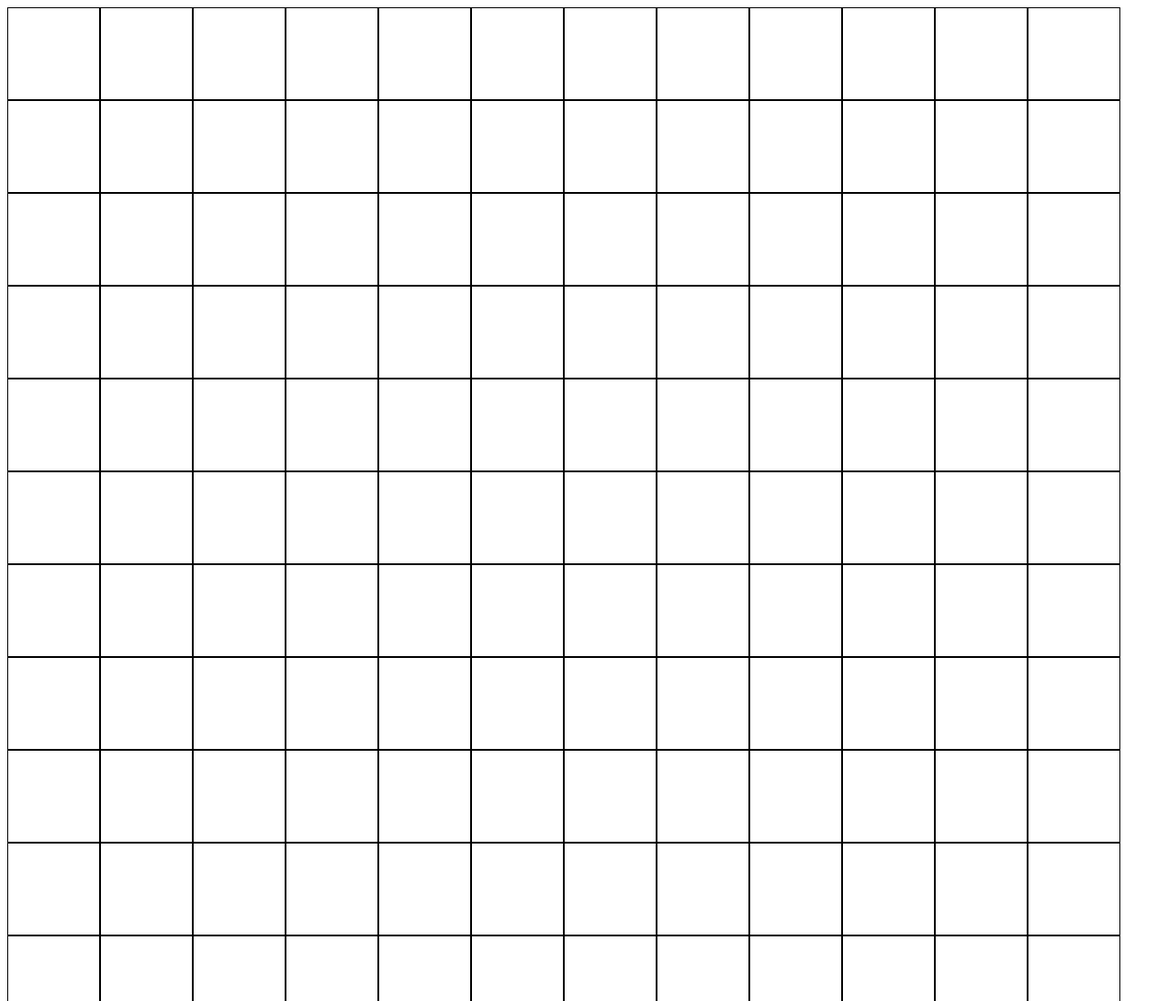
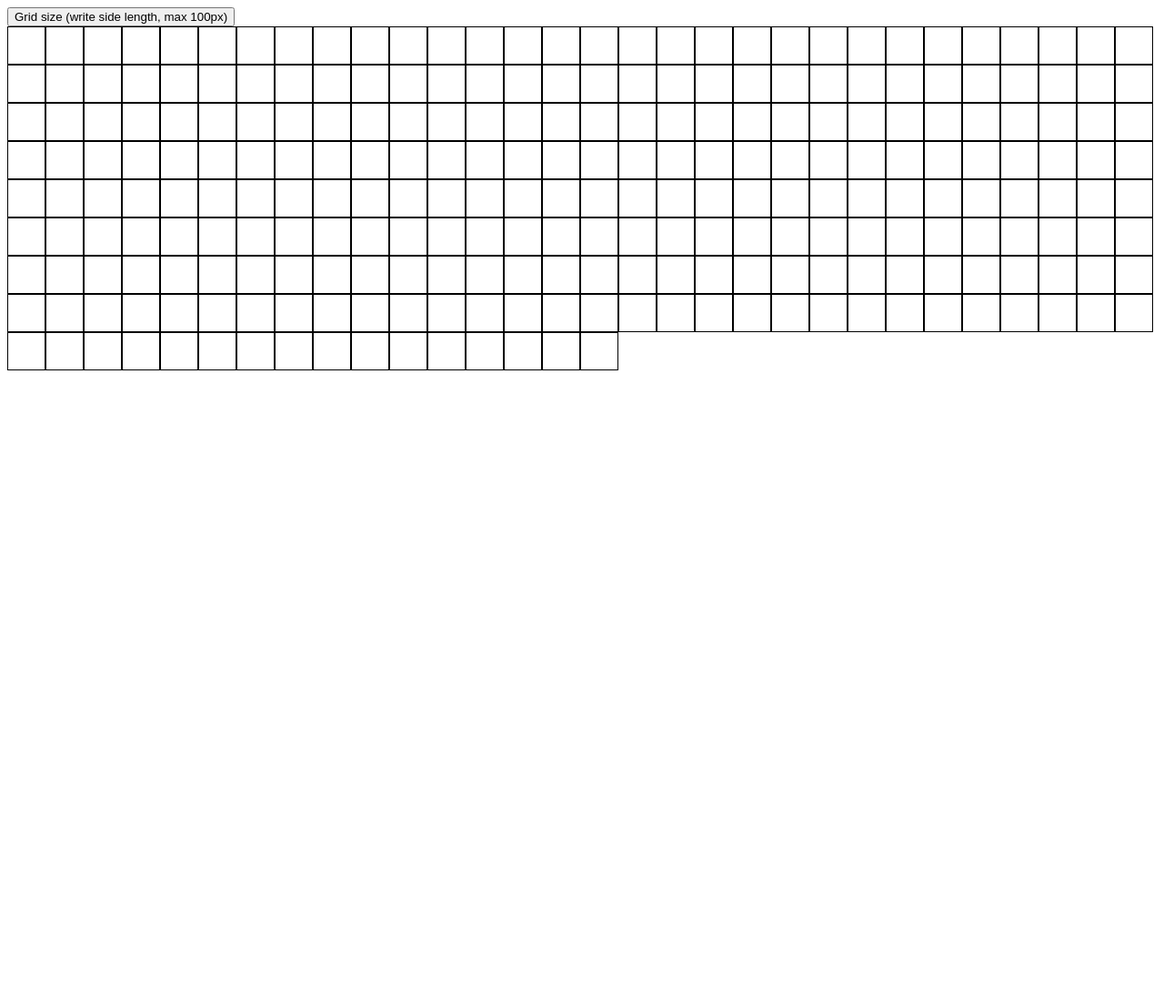
Before and after one commit to fbragee/etch-a-sketch, a plain HTML site: page index.html in a window 1280 px wide. Shown: the top 1100 px of the page at 91% size. After the commit the page ends 800 px from the top, so only its background shows below. Drawn offline with Linux system fonts and the light colour scheme.

Commit message:
Basic funtionality of the program

```diff
--- a/app.js
+++ b/app.js
@@ -1,11 +1,11 @@
 const container = document.querySelector('.container');
+const button = document.querySelector('button');
 
 for (let i = 0; i < 256; i++) {
 	let div = document.createElement('div');
 	div.className = 'box';
 	container.append(div);
+	div.addEventListener('mouseover', () => {
+		div.style.backgroundColor = 'black';
+	});
 }
-
-const box = document.querySelector('.box');
-
-box.addEventListener('hover', () => {});
--- a/index.html
+++ b/index.html
@@ -7,6 +7,7 @@
 		<link rel="stylesheet" href="style.css" />
 	</head>
 	<body>
+		<button>Grid size (write side length, max 100px)</button>
 		<div class="container"></div>
 
 		<script src="app.js"></script>
--- a/style.css
+++ b/style.css
@@ -1,7 +1,7 @@
 .box {
 	border: 1px solid black;
-	width: 100px;
-	height: 100px;
+	width: 40px;
+	height: 40px;
 }
 
 .container {
```
